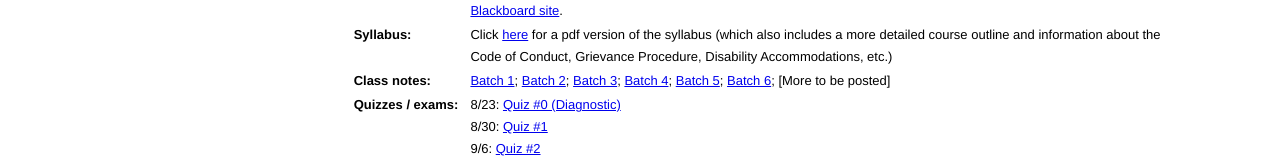
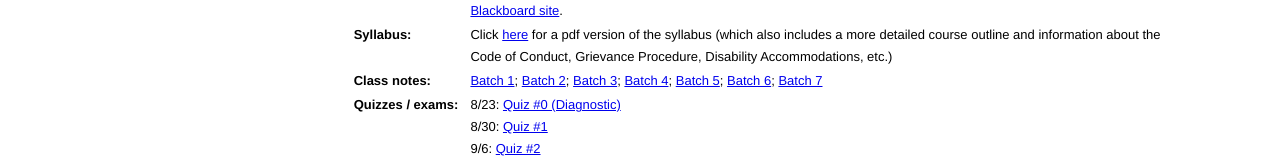
Before and after one commit to samuelfhopkins/samuelfhopkins.github.io, a plain HTML site: page classes/156.html in a window 1280 px wide. Shown: the part 624-784 px from the top of the page. Drawn offline with Linux system fonts and the light colour scheme.

Commit message:
Add files via upload

```diff
--- a/classes/156.html
+++ b/classes/156.html
@@ -52,7 +52,7 @@
 				</tr>
 				<tr>
 					<td><h3>Class notes:</h3></td>
-					<td><a href="156/batch1_gray.pdf">Batch 1</a>; <a href="156/batch2_gray.pdf">Batch 2</a>; <a href="156/batch3_gray.pdf">Batch 3</a>; <a href="156/batch4_gray.pdf">Batch 4</a>; <a href="156/batch5_gray.pdf">Batch 5</a>; <a href="156/batch6_gray.pdf">Batch 6</a>; [More to be posted]</td>
+					<td><a href="156/batch1_gray.pdf">Batch 1</a>; <a href="156/batch2_gray.pdf">Batch 2</a>; <a href="156/batch3_gray.pdf">Batch 3</a>; <a href="156/batch4_gray.pdf">Batch 4</a>; <a href="156/batch5_gray.pdf">Batch 5</a>; <a href="156/batch6_gray.pdf">Batch 6</a>; <a href="156/batch7_gray.pdf">Batch 7</a></td>
 				</tr>
 				<tr>
 					<td><h3>Quizzes / exams:</h3></td>
```
